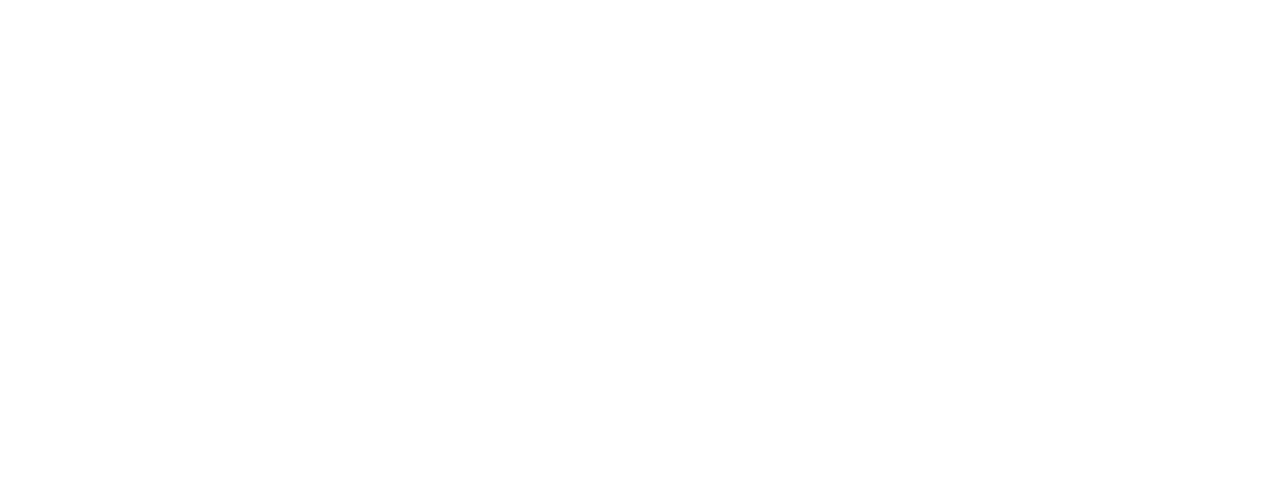
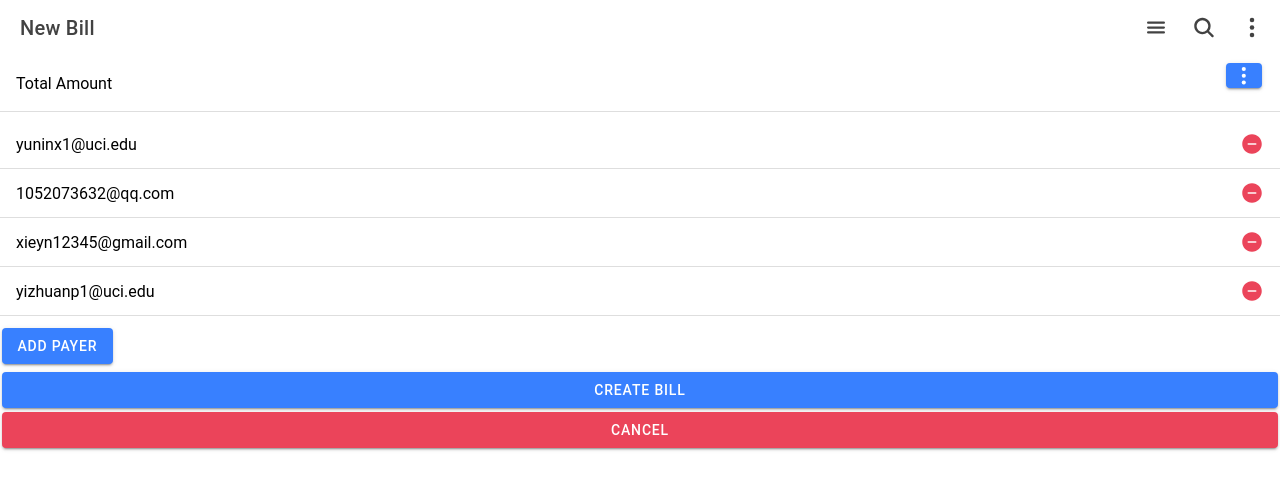
Before and after one commit to darlingof02/billshare_frontend, a React (Create React App) app: page /create_bill in a window 1280 px wide. Shown: the top 490 px of the page. Built offline with nearby package versions, Linux system fonts and the light colour scheme.

Commit message:
bill create page
add delete button to delete item

```diff
--- a/src/App.tsx
+++ b/src/App.tsx
@@ -24,6 +24,7 @@
 
 /* Theme variables */
 import './theme/variables.css';
+import AddBillPage from './pages/AddBillPage';
 
 
 
@@ -42,6 +43,9 @@
         <Route path='/signup'>
           <SignUpPage />
         </Route>
+        <Route path='/create_bill'>
+          <AddBillPage />
+        </Route>
       </IonRouterOutlet>
     </IonReactRouter>
   </IonApp>
--- /dev/null
+++ b/src/pages/AddBillPage.css
@@ -0,0 +1,3 @@
+.submit_button {
+    left: 50%
+}
--- /dev/null
+++ b/src/pages/AddBillPage.tsx
@@ -0,0 +1,107 @@
+import { InputChangeEventDetail, IonButton, IonButtons, IonContent, IonIcon, IonInput, IonItem, IonLabel, IonList, IonPage, IonSegment, IonSegmentButton, IonTitle, IonToolbar } from "@ionic/react";
+import {search,menu, ellipsisHorizontal, ellipsisVertical, play, removeCircle } from 'ionicons/icons';
+import React, { useState } from "react";
+import { useHistory } from "react-router";
+
+
+interface Payer {
+    email: string;
+    amount: number;
+    autoCalc: boolean
+}
+
+
+const AddBillPage: React.FC = () => {
+    const history = useHistory()
+
+    const simulate: Payer[] = [
+        {email: 'yuninx1@uci.edu', amount: 0, autoCalc: true},
+        {email: '1052073632@qq.com', amount: 0, autoCalc: true},
+        {email: 'xieyn12345@gmail.com', amount: 0, autoCalc: true},
+        {email: 'yizhuanp1@uci.edu', amount: 0, autoCalc: true}
+    ]
+
+    const [total, setTotal] = useState(0)
+    const [payerList, setPayerList] = useState<Payer[]>(simulate)
+
+    const calcAmount = (deduction:Number) => {
+
+    }
+
+    const del = (e:any) => {
+        const index = e.target.getAttribute("data-index");
+        const element = document.getElementById(index)
+        element?.remove()
+        for(let i =0;i<payerList.length;i++ ) {
+            if(payerList[i].email==index){
+                payerList.splice(i,1);
+                break;
+            }
+        }
+
+    }
+
+
+    return (
+        <IonPage>
+
+            <IonToolbar>
+                <IonButtons slot="secondary">
+                    <IonButton >
+                        <IonIcon slot="icon-only" icon={menu} />
+                    </IonButton>
+                    <IonButton >
+                        <IonIcon slot="icon-only" icon={search} />
+                    </IonButton>
+                </IonButtons>
+                <IonButtons slot="primary">
+                    <IonButton>
+                        <IonIcon slot="icon-only" ios={ellipsisHorizontal} md={ellipsisVertical} />
+                    </IonButton>
+                </IonButtons>
+                <IonTitle>New Bill</IonTitle>
+            </IonToolbar>
+            <IonContent>
+            <IonItem>
+                <IonLabel position='floating'>Total Amount</IonLabel>
+                <IonInput  type='tel' onIonChange={(event) => {setTotal(Number(event.detail.value));}}></IonInput>
+                <IonButton slot="end">
+                        <IonIcon  slot="icon-only" ios={ellipsisHorizontal} md={ellipsisVertical} />
+                </IonButton>
+            </IonItem>
+
+            <IonList >
+            {payerList.map((payer) =>
+                <IonItem key={payer.email} id={payer.email}>
+                    <IonLabel >{payer.email}</IonLabel>
+                    <IonInput type='tel' inputmode="numeric" slot="end" clearOnEdit={true}></IonInput>
+                    <IonIcon data-index={payer.email} color="danger" slot="end" ios={removeCircle}
+                    onClick = {(event) =>{del(event)}}/>
+                </IonItem>
+
+            )}
+            </IonList>
+
+
+
+            <IonButton onClick={()=>{console.log("add new payer")}}>
+                Add Payer
+            </IonButton>
+
+            <IonButton expand="block" onClick={()=>{console.log("add new payer")}}>
+                Create Bill
+            </IonButton>
+
+            <IonButton expand="block" color="danger" onClick={()=>{setPayerList([]); history.push("./home")}}>
+                Cancel
+            </IonButton>
+            </IonContent>
+
+
+
+
+        </IonPage>
+    )
+}
+
+export default AddBillPage
```
